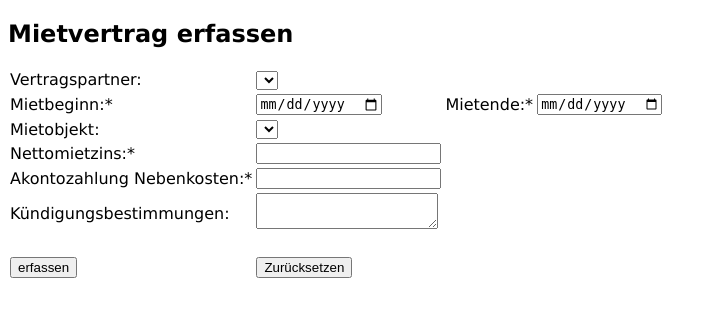
After one commit to HeikoFHNW/WebEng, a PHP site: page /Mietvertrag_form.php in a window 1280 px wide. The commit adds this page. Shown: the top 317 px of the page, without its empty margins (0-715 px from the left). Run offline with PHP 8.4, Linux system fonts and the light colour scheme; lists and menus that the app fills with data are empty; some libraries are stand-ins or nearby versions.

Commit message:
Mietvertrag_Form

```diff
--- a/Simon_Forms_201611082/Mieter_form.php
+++ b/Simon_Forms_201611082/Mieter_form.php
@@ -211,7 +211,7 @@ Bitte aktivieren Sie JavaScript
 
              <tr>
                 <td>
-                       <p id= "requiredMessage"> </p>
+                       <p class= "requiredMessage"> </p>
                 </td>
             </tr>
 
--- /dev/null
+++ b/Simon_Forms_201611082/Mietvertrag_form.php
@@ -0,0 +1,113 @@
+<!DOCTYPE html>
+<html>
+    <head>
+        <link type="text/css" href="css/style.css" rel="stylesheet" />
+<noscript>
+<div id="noscript-warning">
+Bitte aktivieren Sie JavaScript
+</div>
+</noscript>
+    <script type="text/javascript" src="js/form_val_inc.js">
+    </script>
+
+    <link rel="stylesheet" href="//code.jquery.com/ui/1.12.1/themes/base/jquery-ui.css">
+    <link rel="stylesheet" href="/resources/demos/style.css">
+    <script src="https://code.jquery.com/jquery-1.12.4.js"></script>
+    <script src="https://code.jquery.com/ui/1.12.1/jquery-ui.js"></script>
+    <script>
+    $( function() {
+    $( ".datepicker" ).datepicker({ dateFormat: 'yy-mm-dd' }).val();
+    } );
+    </script>
+
+    <script>
+        function validateMietvertragForm(){
+
+
+
+
+            if(a && b && c && d && e && f && g && h && i){
+                return true;
+            }else{
+                return false;
+            }
+        }
+
+    </script>
+
+    </head>
+
+<body>
+    <div id="container">
+        <form name="mietvertrag_form" action="Mietvertrag_form.php"
+     accept-charset=""onsubmit="return validateMietvertragForm()" method="post">
+    <h2>Mietvertrag erfassen</h2>
+    <table border="0" cellspacing="0" cellpadding="2">
+    <tbody>
+    <tr>
+        <td>Vertragspartner:</td>
+        <td>
+    <select name="top5">
+        <option></option>
+    </select>
+        </td>
+    </tr>
+
+    <tr>
+        <td>Mietbeginn:*</td>
+        <td>
+            <input type="date" class="datepicker" name="mietbeginn" value="" />
+        </td>
+
+        <td>Mietende:*</td>
+        <td>
+            <input type="date" class="datepicker" name="mietende" value="" />
+        </td>
+    </tr>
+
+    <tr>
+        <td>Mietobjekt:</td>
+        <td>
+    <select name="top5">
+        <option></option>
+    </select>
+        </td>
+    </tr>
+
+    <tr>
+        <td>Nettomietzins:*</td>
+        <td>
+            <input type="text" id="fMv_nettomietzins" name="nettomietzins" value="" />
+        </td>
+    </tr>
+
+    <tr>
+        <td>Akontozahlung Nebenkosten:*</td>
+        <td>
+            <input type="text" id="fMv_akontozahlung" name="akontozahlung" value="" />
+        </td>
+    </tr>
+
+    <tr>
+        <td>Kündigungsbestimmungen:</td>
+        <td>
+            <textarea type="text" id="fMv_kündigungsbestimmungen" name="bemerkung" value=""> </textarea>
+        </td>
+    </tr>
+
+    <tr>
+        <td>
+            <p class= "requiredMessage"> </p>
+        </td>
+    </tr>
+
+    <tr>
+        <td><input type="submit" name="Speichern" value="erfassen" /></td>
+        <td><input type="reset" value="Zurücksetzen" /></td>
+    </tr>
+    </tbody>
+    </table>
+</form>
+</div>
+</body>
+</html>
--- a/Simon_Forms_201611082/js/form_val_inc.js
+++ b/Simon_Forms_201611082/js/form_val_inc.js
@@ -8,7 +8,7 @@ function notEmpty(fld){
         fld.style.background = 'White';
     }
     return true;
-    requiredMessage.innerHTML = "";
+        requiredMessage.innerHTML = "";
 }
 
 function isName(fld) {
```
